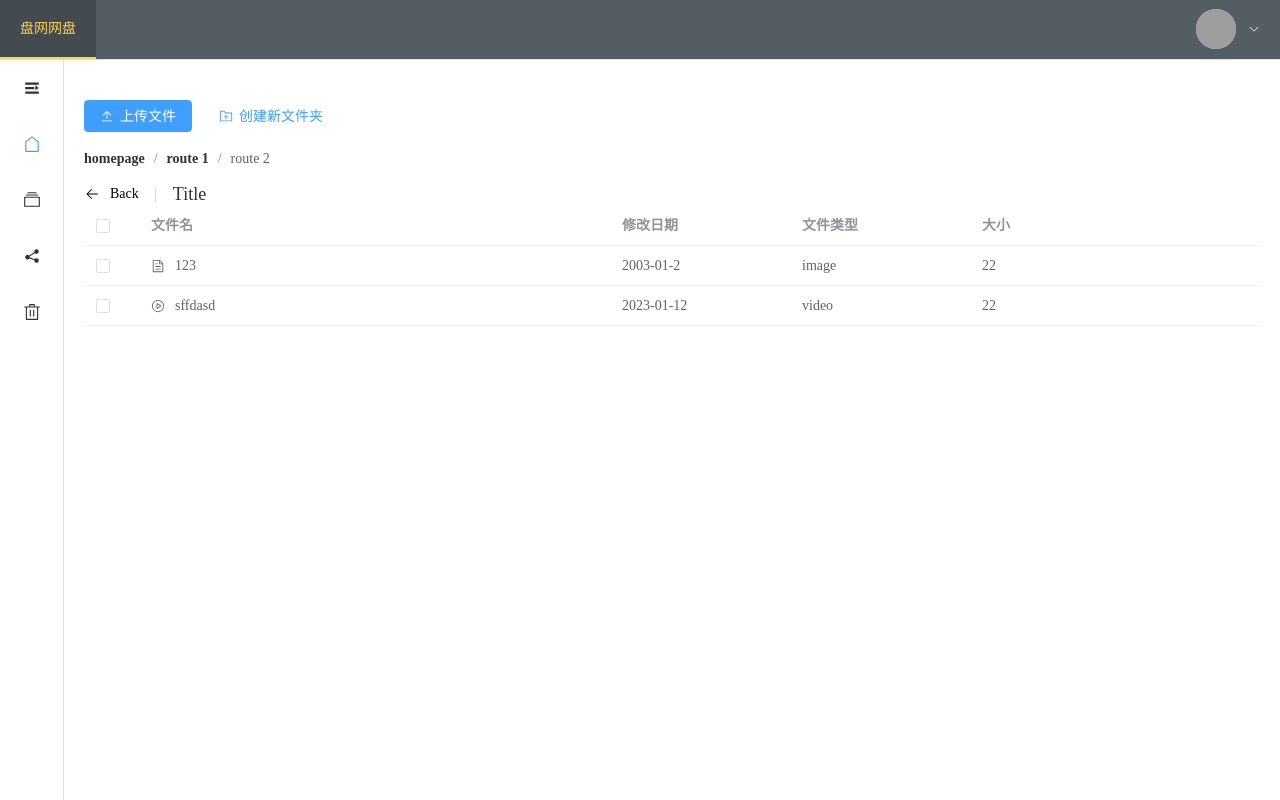
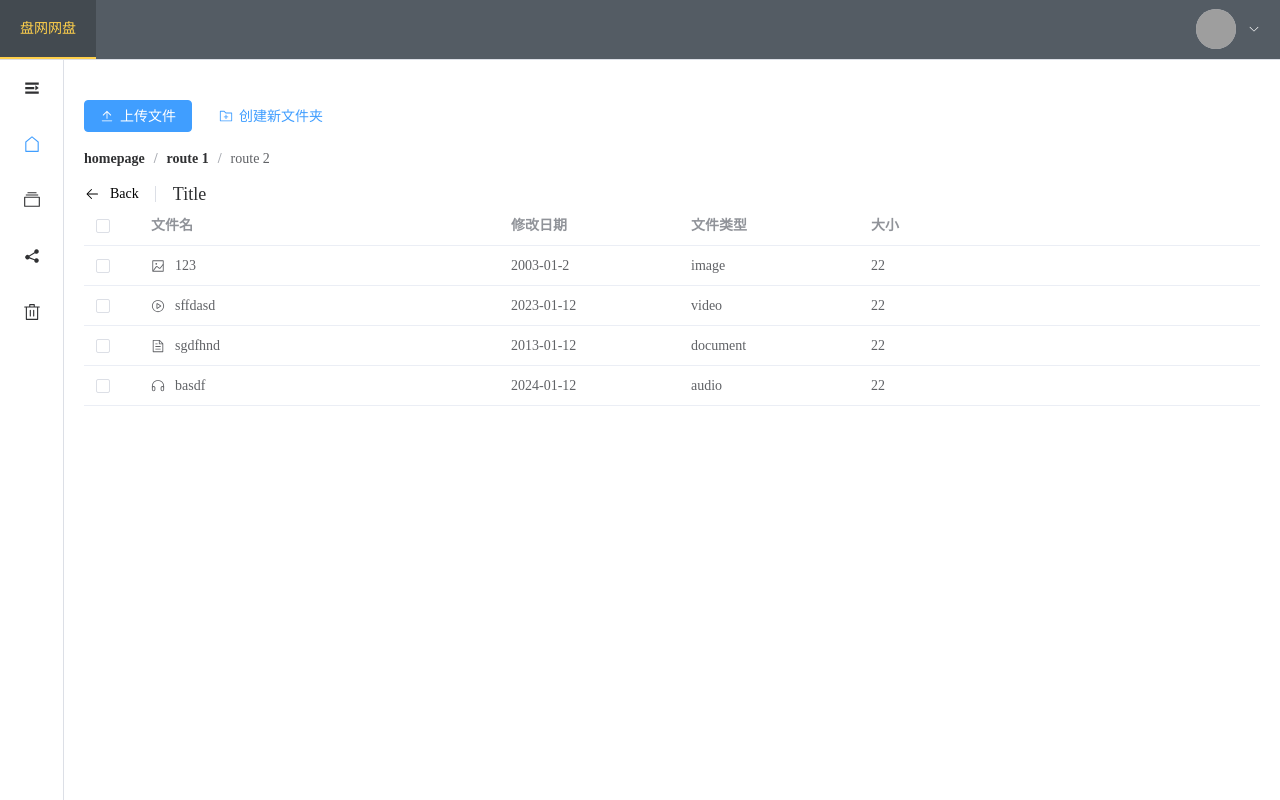
Before and after one commit to AAAkater/work, a Vue app: page / in a window 1280 px wide. Built offline with nearby package versions, Linux system fonts and the light colour scheme; grey boxes are pictures that could not be loaded.

Commit message:
feat:add some options and examples

```diff
--- a/src/views/layout/components/FileTable.vue
+++ b/src/views/layout/components/FileTable.vue
@@ -1,26 +1,38 @@
 <script setup lang="ts">
-import { ElIcon, ElTable, ElTableColumn } from "element-plus"
+import { ElSpace, ElIcon, ElMessage, ElTable, ElTableColumn, ElPopover, ElInput } from "element-plus"
 import { ref, type Ref } from "vue";
 
 import {
     Document,
-    Menu as IconMenu,
-    Share,
     VideoPlay,
     MoreFilled,
+    Download,
+    DocumentDelete,
+    Edit,
+    Picture,
+    Headset,
 } from "@element-plus/icons-vue";
 
-interface file{
+
+interface option {
+    name: string
+    icon: any
+    click: Function
+}
+
+interface file {
     name: string
     isFolder: boolean
     updateTime: string
     id: string
     fileType: string
     size: number
-    icon:any
+    icon: any
+    isVisible: boolean
+    options: option[]
 }
 
-const files:Ref<file[]> = ref([
+const files: Ref<file[]> = ref([
     {
         name: "123",
         isFolder: false,
@@ -28,7 +40,14 @@ const files:Ref<file[]> = ref([
         id: "adsacafasf",
         fileType: "image",
         size: 22,
-        icon:Document
+        icon: Picture,
+        isVisible: false,
+        options: [
+            { name: "下载", icon: Download, click: () => { ElMessage('下载') } },
+            { name: "删除", icon: DocumentDelete, click: () => { ElMessage('删除') } },
+            { name: "编辑", icon: Edit, click: () => { ElMessage('编辑') } },
+            { name: "更多", icon: MoreFilled, click: () => { ElMessage('更多') } },
+        ]
     },
     {
         name: "sffdasd",
@@ -37,14 +56,63 @@ const files:Ref<file[]> = ref([
         id: "adsacaf",
         fileType: "video",
         size: 22,
-        icon:VideoPlay
+        icon: VideoPlay,
+        isVisible: false,
+        options: [
+            { name: "下载", icon: Download, click: () => { ElMessage('下载') } },
+            { name: "删除", icon: DocumentDelete, click: () => { ElMessage('删除') } },
+            { name: "编辑", icon: Edit, click: () => { ElMessage('编辑') } },
+            { name: "更多", icon: MoreFilled, click: () => { ElMessage('更多') } },
+        ]
+    },
+    {
+        name: "sgdfhnd",
+        isFolder: false,
+        updateTime: "2013-01-12",
+        id: "bsdfsdfg",
+        fileType: "document",
+        size: 22,
+        icon: Document,
+        isVisible: false,
+        options: [
+            { name: "下载", icon: Download, click: () => { ElMessage('下载') } },
+            { name: "删除", icon: DocumentDelete, click: () => { ElMessage('删除') } },
+            { name: "编辑", icon: Edit, click: () => { ElMessage('编辑') } },
+            { name: "更多", icon: MoreFilled, click: () => { ElMessage('更多') } },
+        ]
+    },
+    {
+        name: "basdf",
+        isFolder: false,
+        updateTime: "2024-01-12",
+        id: "bsddfhdhfdfg",
+        fileType: "audio",
+        size: 22,
+        icon: Headset,
+        isVisible: false,
+        options: [
+            { name: "下载", icon: Download, click: () => { ElMessage('下载') } },
+            { name: "删除", icon: DocumentDelete, click: () => { ElMessage('删除') } },
+            { name: "编辑", icon: Edit, click: () => { ElMessage('编辑') } },
+            { name: "更多", icon: MoreFilled, click: () => { ElMessage('更多') } },
+        ]
     }
 ])
+
+const mouseEnter = (row: file) => {
+    row.isVisible = true
+}
+
+const mouseLeave = (row: file) => {
+    row.isVisible = false
+}
+
 </script>
 <template>
-    <el-table :data="files" class="table" :default-sort="{ prop: 'date', order: 'descending'}">
-        <el-table-column type="selection" width="55"/>
-        <el-table-column label="文件名" width="180" >
+    <el-table :data="files" class="table" :default-sort="{ prop: 'date', order: 'descending' }"
+        @cell-mouse-enter="mouseEnter" @cell-mouse-leave="mouseLeave">
+        <el-table-column type="selection" width="55" />
+        <el-table-column label="文件名" width="180">
             <template #default="scope">
                 <div style="display: flex; align-items: center">
                     <el-icon>
@@ -54,21 +122,27 @@ const files:Ref<file[]> = ref([
                 </div>
             </template>
         </el-table-column>
-        <el-table-column  label="">
+        <el-table-column width="180">
             <template #default="scope">
-            <div style="display: flex; align-items: center" v-show="scope.row.isHovered">
- <el-icon><Download /></el-icon>
-<el-icon><DocumentDelete /></el-icon>
-<el-icon><Share /></el-icon>
-<el-icon><Edit /></el-icon>
-<el-icon><MoreFilled /></el-icon>
+                <div style="display: flex; align-items: center;justify-content: space-around;"
+                    v-if="scope.row.isVisible">
+                    <el-popover effect="light" trigger="hover" placement="top" width="auto"
+                        v-for="option in scope.row.options">
+                        <template #default>
+                            <h5 style="text-align: center;">{{ option.name }}</h5>
+                        </template>
+                        <template #reference>
+                            <el-icon>
+                                <component :is="option.icon" />
+                            </el-icon>
+                        </template>
+                    </el-popover>
                 </div>
             </template>
         </el-table-column>
         <el-table-column prop="updateTime" label="修改日期" width="180" />
         <el-table-column prop="fileType" label="文件类型" width="180" />
         <el-table-column prop="size" label="大小" />
-
     </el-table>
 </template>
 
```
Lines whose indentation alone changed are shown as unchanged.
